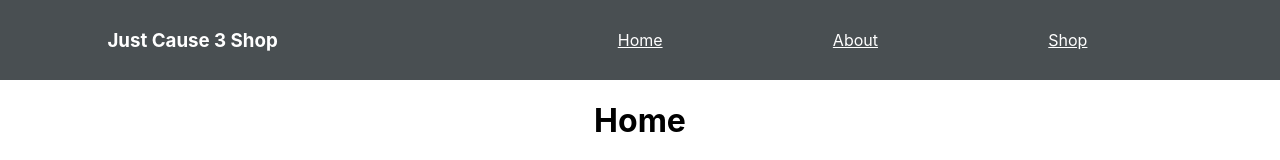
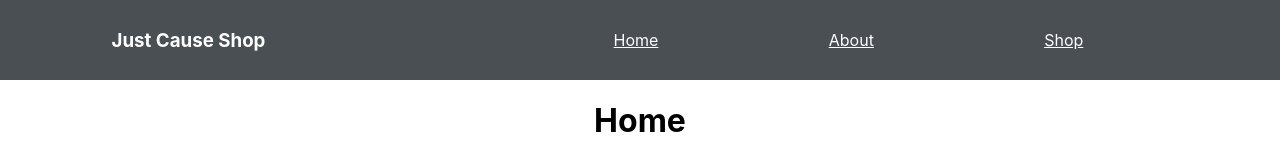
Before and after one commit to chapmancbVCU/shopping-cart, a React (Create React App) app: page / in a window 1280 px wide. Shown: the top 160 px of the page. Built offline with nearby package versions, Linux system fonts and the light colour scheme.

Commit message:
Renamed title.

```diff
--- a/src/components/Nav.tsx
+++ b/src/components/Nav.tsx
@@ -9,7 +9,7 @@ function Nav() {
 
     return (
         <nav>
-            <h3>Just Cause 3 Shop</h3>
+            <h3>Just Cause Shop</h3>
             <ul className="nav-links">
             <Link style={navStyle}to="/">
                     <li>Home</li>
```
